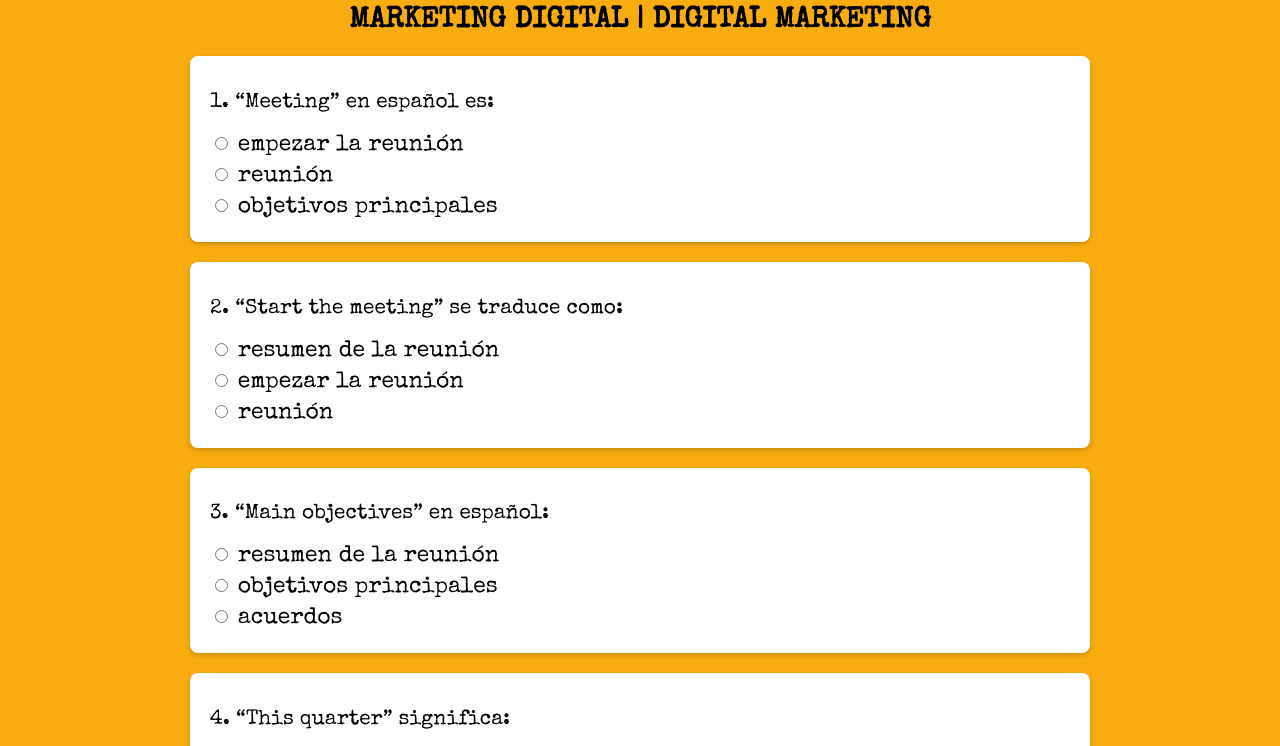
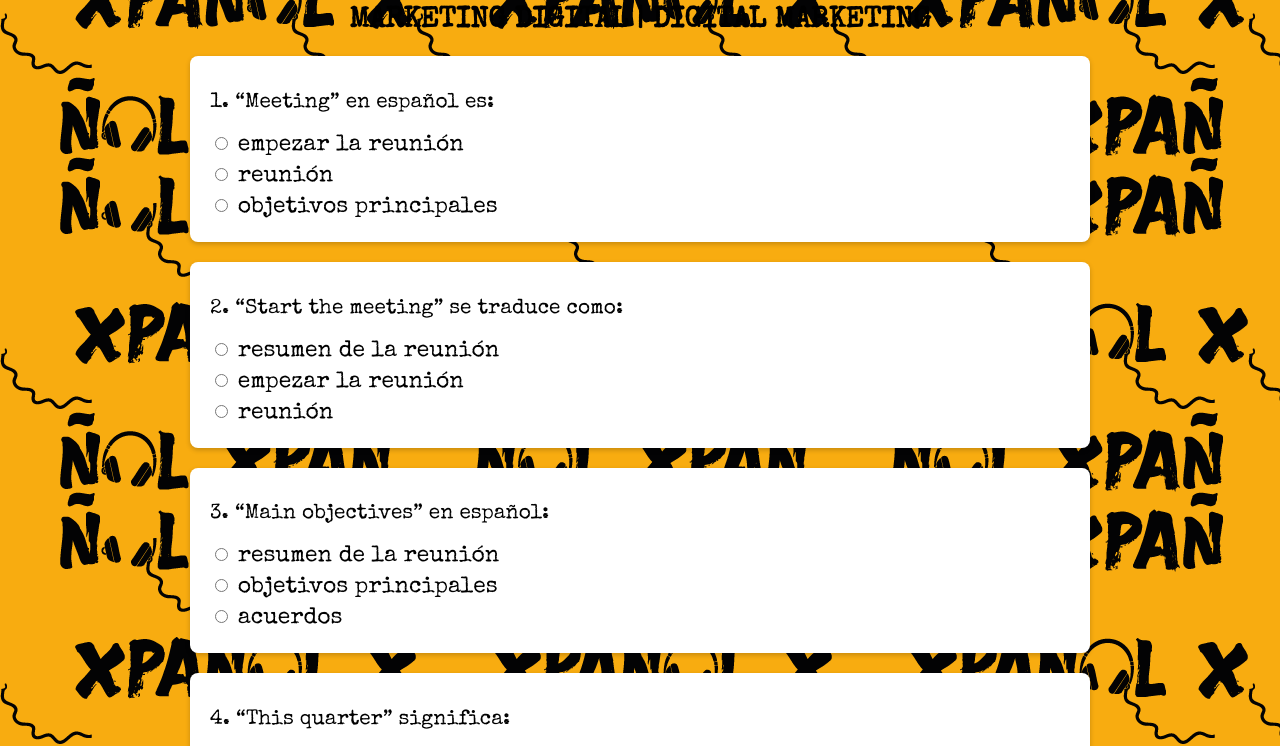
Before and after one commit to xpanol/PRONUNCIALIKEAPRO, a plain HTML site: page index.html in a window 1280 px wide. Shown: the part 178-924 px from the top of the page. Drawn offline with nearby package versions, Linux system fonts and the light colour scheme.

Commit message:
Update index.html

```diff
--- a/index.html
+++ b/index.html
@@ -5,7 +5,19 @@
 <title>TESTEO - MARKETING DIGITAL | DIGITAL MARKETING</title>
 <link href="https://fonts.googleapis.com/css2?family=Special+Elite&display=swap" rel="stylesheet">
 <style>
-body { font-family: 'Special Elite', cursive; padding: 20px; background: #f8ac10; color: #000; display: flex; justify-content: center;}
+body {
+  font-family: 'Special Elite', cursive;
+  padding: 20px;
+  background-color: #f8ac10; /* podstawowe żółte tło */
+  background-image: url('XPANOL_SEAMLESS.png'); /* Twój plik PNG */
+  background-repeat: repeat; /* powtarzanie wzoru */
+  background-position: top left; /* start od lewego górnego rogu */
+  background-size: auto; /* zachowuje oryginalne wymiary tile */
+  color: #000;
+  display: flex;
+  justify-content: center;
+}
+
 #quiz-wrapper { width: 80%; max-width: 900px;}
 h1 { text-align:center; font-size:80px; color:#fff; margin-bottom:5px; }
 h2 { text-align:center; font-size:1.8em; color:#000; margin-bottom:20px; }
@@ -22,7 +34,8 @@ button { background:#fff; border:2px solid #000; border-radius:5px; padding:8px
 .modal { display:none; position:fixed; z-index:9999; left:0; top:0; width:100%; height:100%; background-color:rgba(0,0,0,0.7); justify-content:center; align-items:center;}
 .modal-content { background:#fff; padding:40px 60px; border-radius:10px; text-align:center; max-width:600px; animation:bounceIn 1s forwards;}
 .modal h1 { font-size:3em; margin-bottom:20px; }
-#modal-success h1 { color: #f8ac10; }
+#modal-success h1 { color: #f8ac10; animation: blink 1s infinite; }
+@keyframes blink { 0%,50%,100%{opacity:1;} 25%,75%{opacity:0.3;} }
 .modal p { font-size:1.5em; }
 
 @keyframes bounceIn { 0%{transform:scale(0.5);opacity:0;} 60%{transform:scale(1.2);opacity:1;} 100%{transform:scale(1);opacity:1;} }
```
